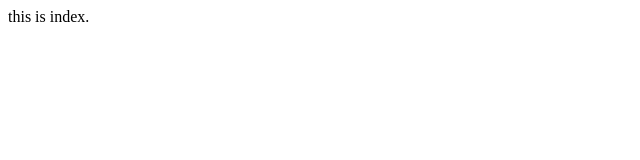
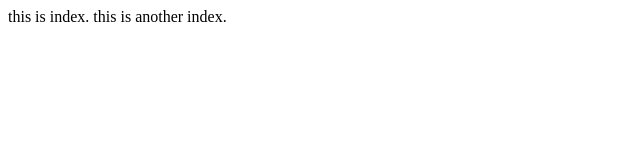
Before and after one commit to minnyanhtaw/it-club-git, a plain HTML site: page index.html in a window 1280 px wide. Shown: the whole page, without its empty margins (0-640 px from the left). Drawn offline with Linux system fonts and the light colour scheme.

Commit message:
add another text in index

```diff
--- a/index.html
+++ b/index.html
@@ -7,5 +7,6 @@
 </head>
 <body>
     this is index.
+    this is another index.
 </body>
 </html>
```
